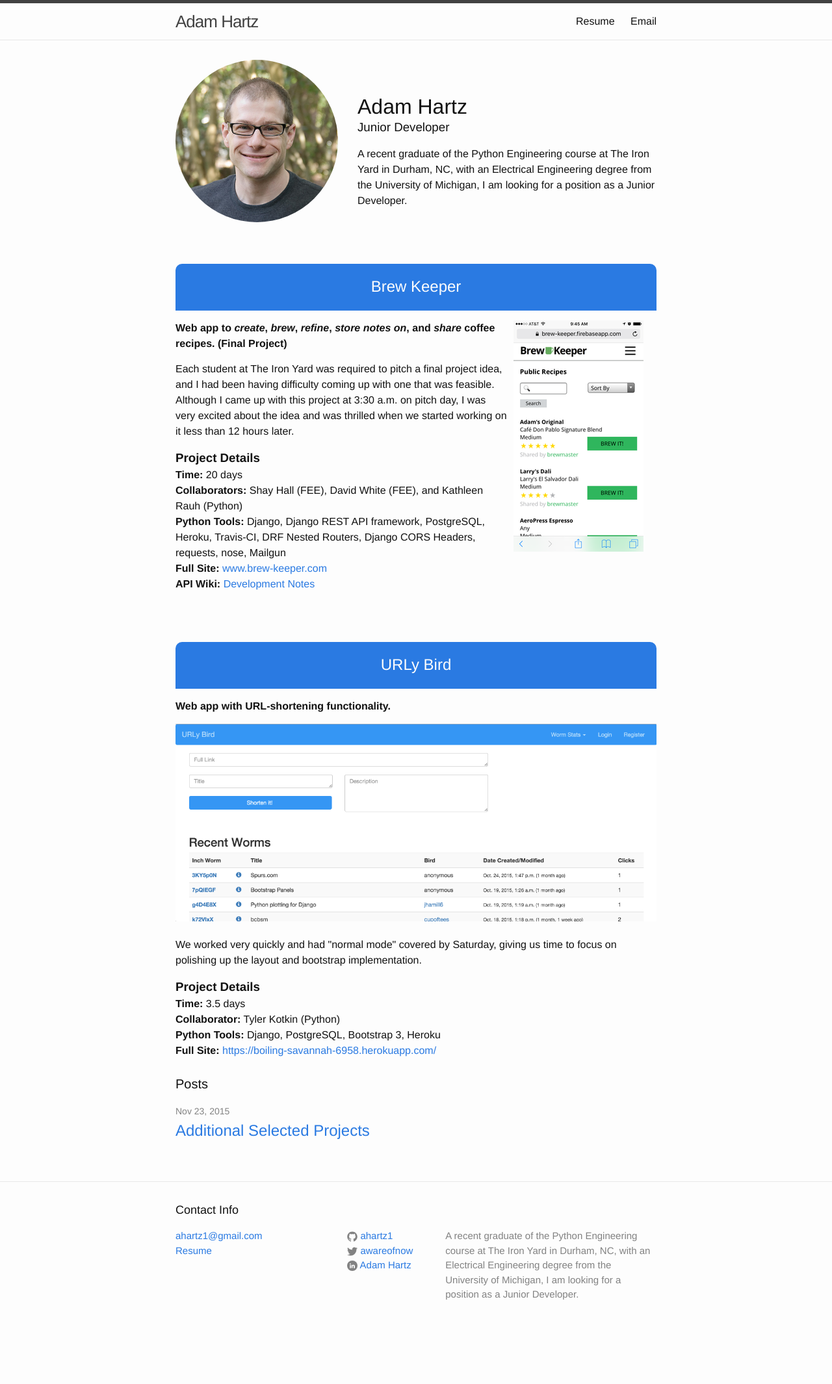
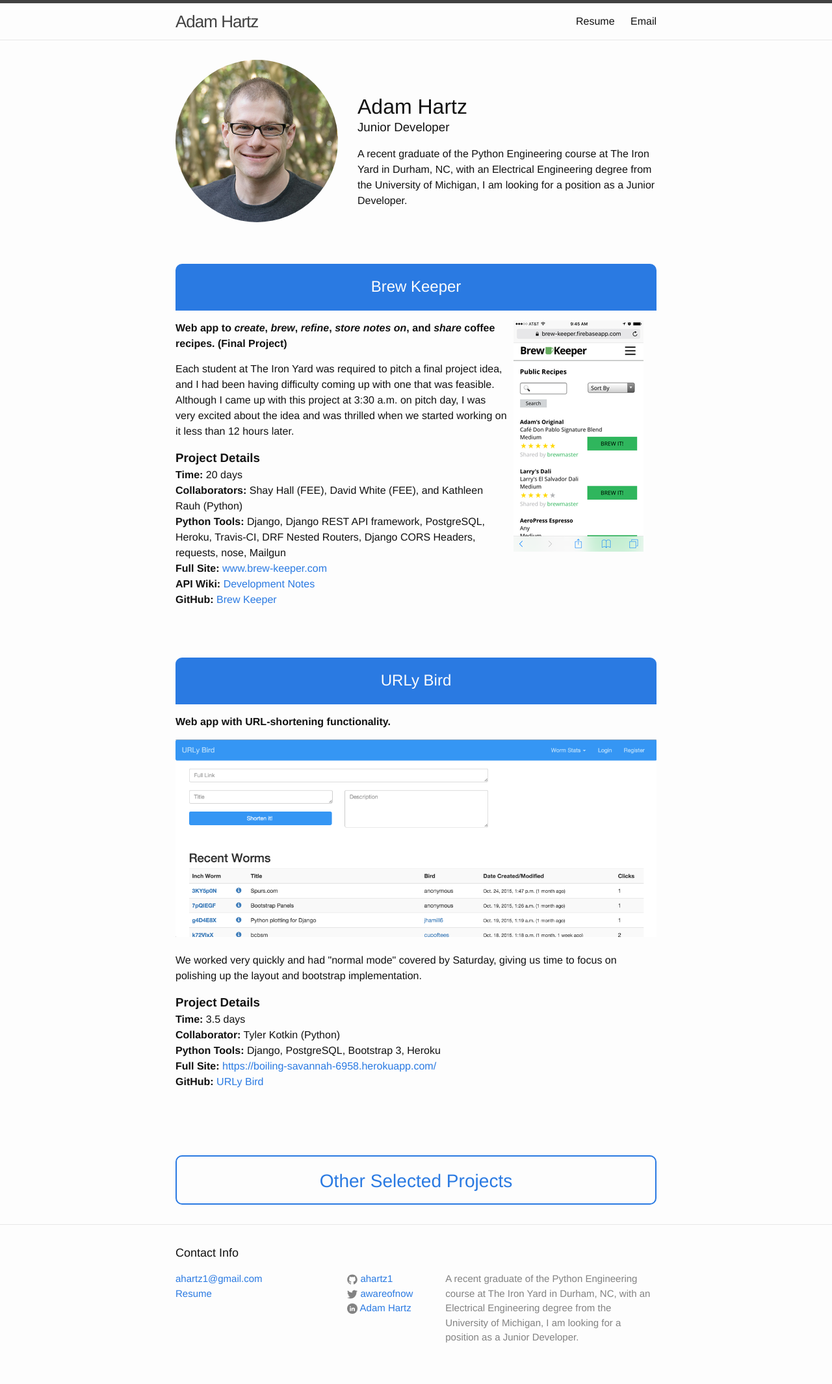
Before and after one commit to ahartz1/ahartz1.github.io, a Jekyll site: the page built from index.html, in a window 1280 px wide. Shown: the whole page at 65% size. Built offline with Jekyll 4.4.1, drawn with Linux system fonts in a browser that asks for light colours; before the commit the page ends 2064 px from its top, so only the background shows below that.

Commit message:
Clean up and make Selected Projects special link

```diff
--- a/_includes/featured.html
+++ b/_includes/featured.html
@@ -1,6 +1,6 @@
 <div style="myfeatured">
 
-  <h2 class="invertwide"><a href="https://github.com/Brew-Keeper/brew-keeper-api">Brew Keeper</a></h2>
+  <h2 class="invertwide">Brew Keeper</h2>
 
   <div style="align: center; float: right; width: 220px; padding-left: 10px">
   <img src="{{ site.baseurl }}/assets/brew-keeper-iphone.png" >
@@ -15,9 +15,10 @@
   <p class="details"><strong>Python Tools:</strong> Django, Django REST API framework, PostgreSQL, Heroku, Travis-CI, DRF Nested Routers, Django CORS Headers, requests, nose, Mailgun</p>
   <p class="details"><strong>Full Site:</strong> <a href="www.brew-keeper.com">www.brew-keeper.com</a></p>
   <p class="details"><strong>API Wiki:</strong> <a href="https://github.com/Brew-Keeper/brew-keeper-api/wiki/Development-Notes">Development Notes</a></p>
+  <p class="details"><strong>GitHub:</strong> <a href="https://github.com/Brew-Keeper/brew-keeper-api">Brew Keeper</a></p>
 
 
-  <h2 class="invertwide"><a href="https://github.com/ahartz1/urly-bird">URLy Bird</a></h2>
+  <h2 class="invertwide">URLy Bird</h2>
 
   <p><strong>Web app with URL-shortening functionality.</strong></p>
 
@@ -32,7 +33,7 @@
   <p class="details"><strong>Collaborator:</strong> Tyler Kotkin (Python)</p>
   <p class="details"><strong>Python Tools:</strong> Django, PostgreSQL, Bootstrap 3, Heroku</p>
   <p class="details"><strong>Full Site:</strong> <a href="https://boiling-savannah-6958.herokuapp.com/">https://boiling-savannah-6958.herokuapp.com/</a></p>
-
+  <p class="details"><strong>GitHub:</strong> <a href="https://github.com/ahartz1/urly-bird">URLy Bird</a></p>
 
   <br>
 </div>
--- a/_posts/2015-11-23-selected-projects.markdown
+++ b/_posts/2015-11-23-selected-projects.markdown
@@ -1,6 +1,6 @@
 ---
 layout: post
-title: Additional Selected Projects
+title: Other Selected Projects
 date: '2015-11-23 16:54:37 -0500'
 categories: the_iron_yard
 ---
--- a/_sass/_base.scss
+++ b/_sass/_base.scss
@@ -267,6 +267,14 @@ pre {
   }
 }
 
+.roundbottom {
+  border-bottom-left-radius: 10px;
+  border-bottom-right-radius: 10px;
+  background-color: $background-color !important;
+  color: $brand-color !important;
+  border: 2px solid $brand-color;
+}
+
 .myfeatured {
   clear: both;
 }
--- a/index.html
+++ b/index.html
@@ -8,6 +8,11 @@ layout: default
 
   {% include_relative _includes/featured.html%}
 
+  <a class="post-link invertwide roundbottom" href="{{ site.baseurl }}/the_iron_yard/2015/11/23/selected-projects.html">
+    <h3>Other Selected Projects</h3>
+  </a>
+
+  {% comment %}
   <h1 class="page-heading">Posts</h1>
 
   <ul class="post-list">
@@ -21,6 +26,7 @@ layout: default
       </li>
     {% endfor %}
   </ul>
+  {% endcomment %}
 
 {% comment %}
   <p class="rss-subscribe">subscribe <a href="{{ "/feed.xml" | prepend: site.baseurl }}">via RSS</a></p>
```
